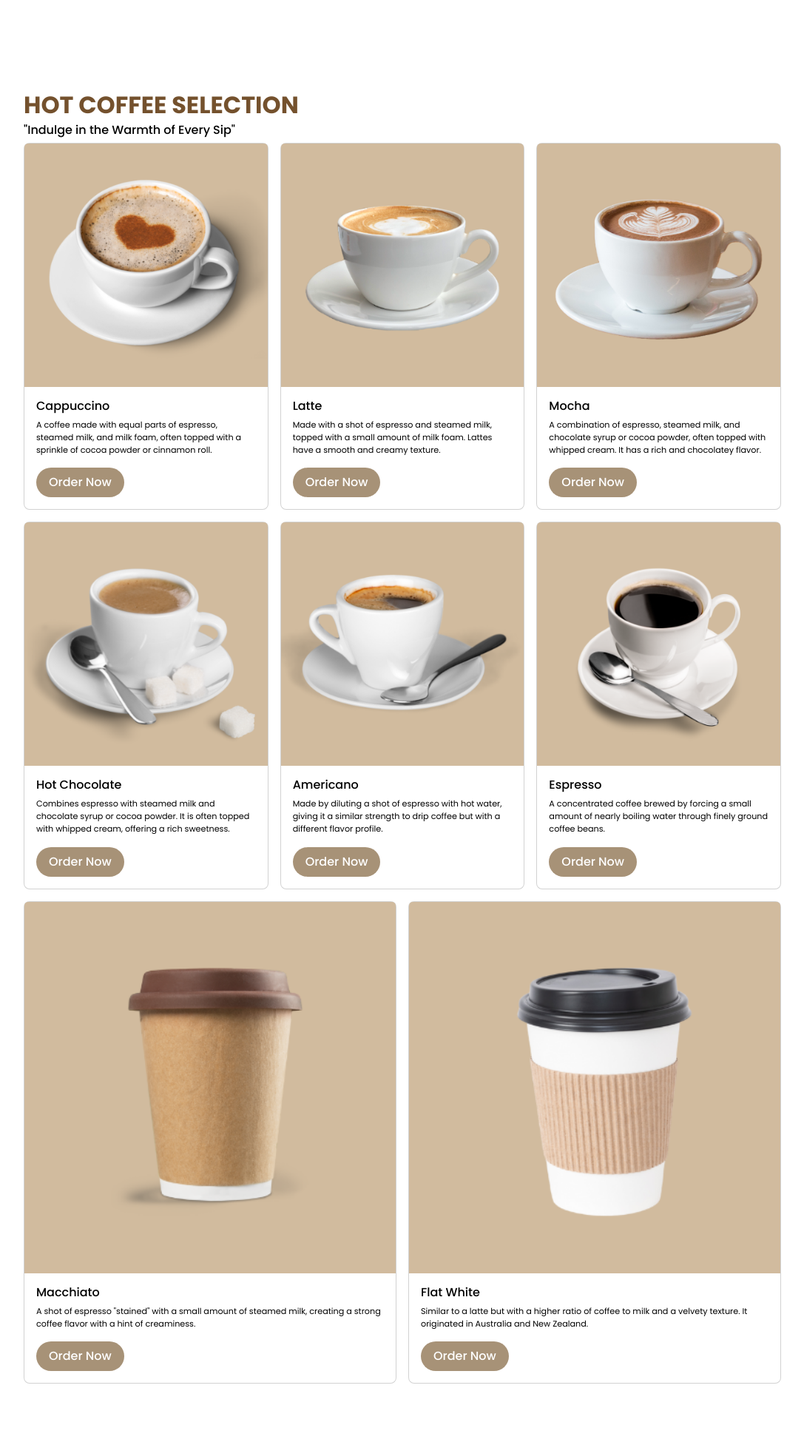
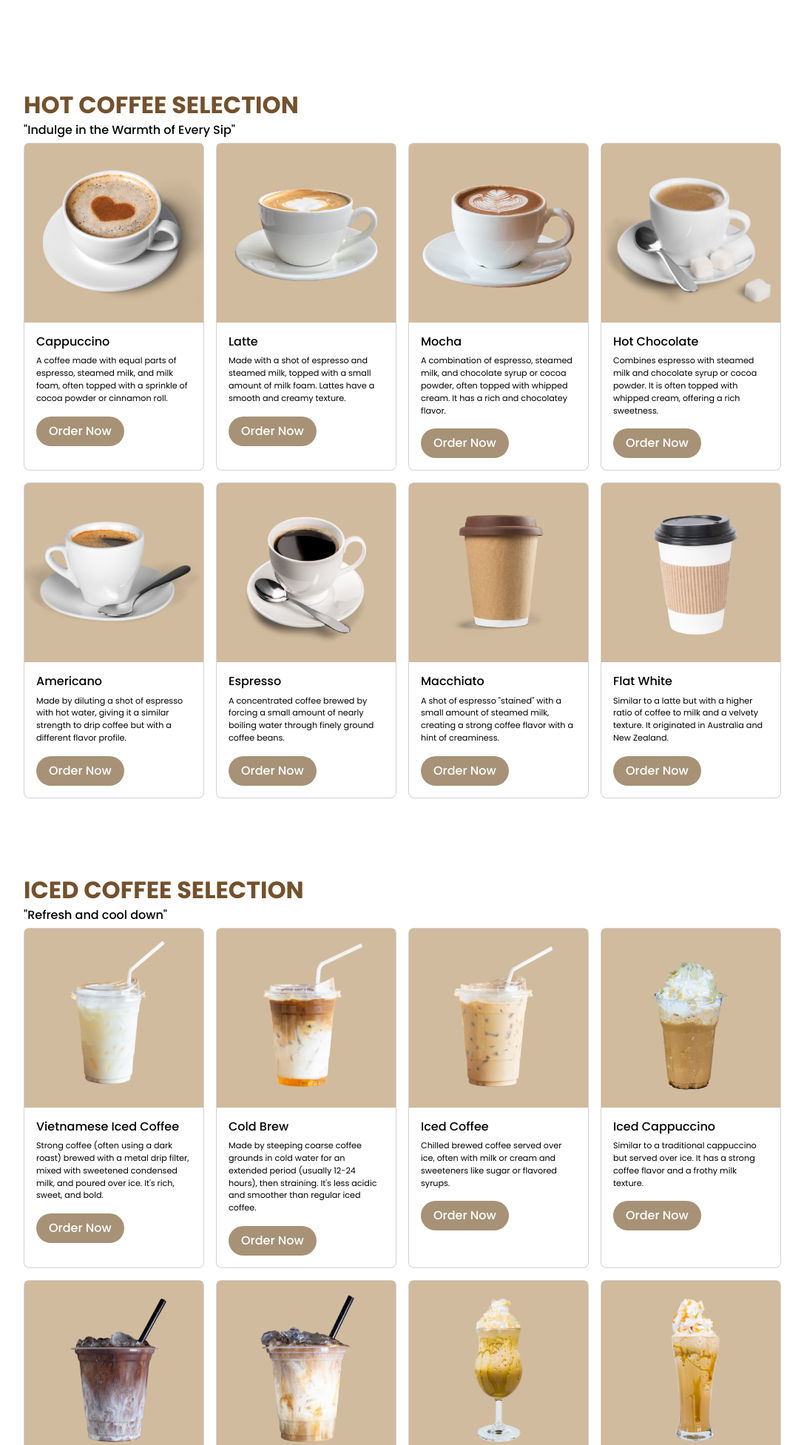
Before and after one commit to adndrsd1/coffeeShop, a PHP site: page /menu.html in a window 1280 px wide. Shown: the part 392-2345 px from the top of the page at 74% size, without its empty margins (96-1183 px from the left). Run offline with PHP 8.4, Linux system fonts and the light colour scheme.

Commit message:
Update style.css

```diff
--- a/style.css
+++ b/style.css
@@ -336,7 +336,7 @@ section.promo{
 }
 
 .displayMenu-container .card {
-  flex: 1 1 18rem; /* Fleksibel dengan ukuran minimum 18rem */
+  flex: 1 1 15rem; /* Fleksibel dengan ukuran minimum 18rem */
   border-radius: 0.5rem;
 }
 
```
